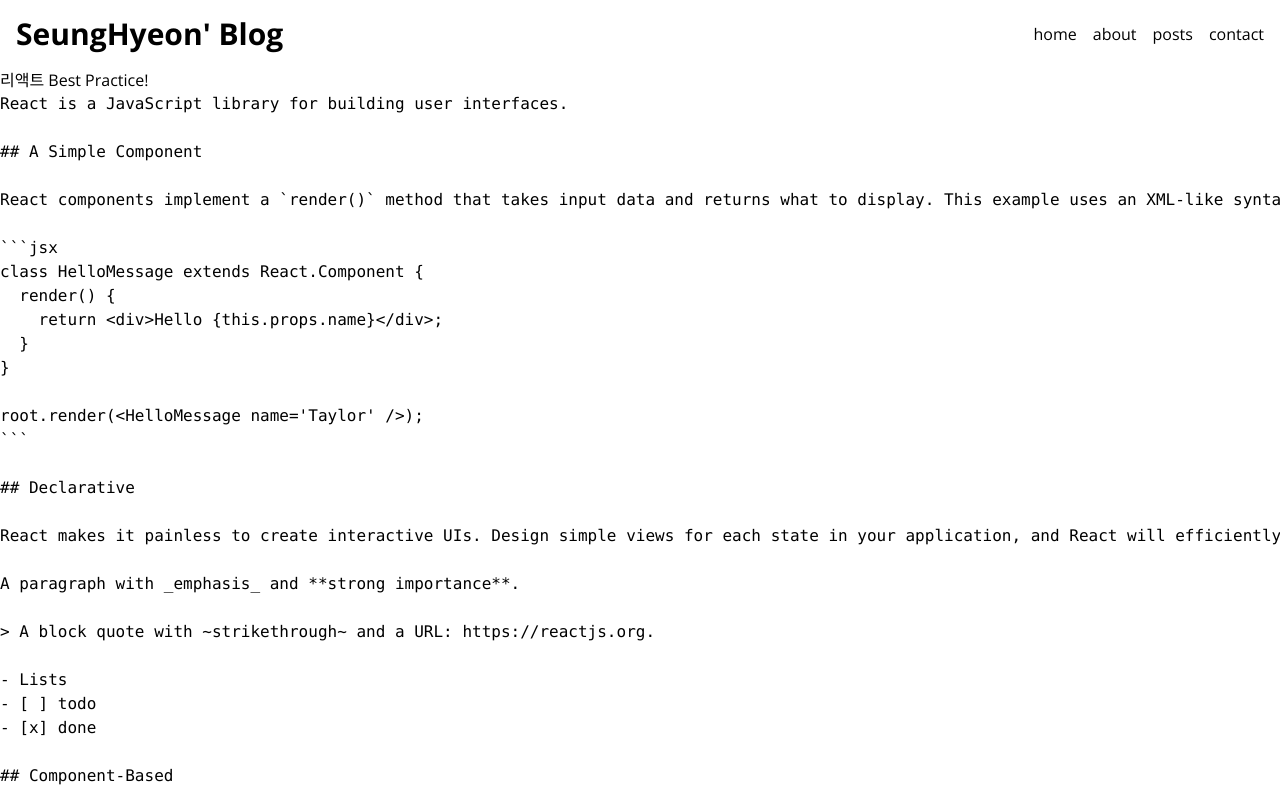
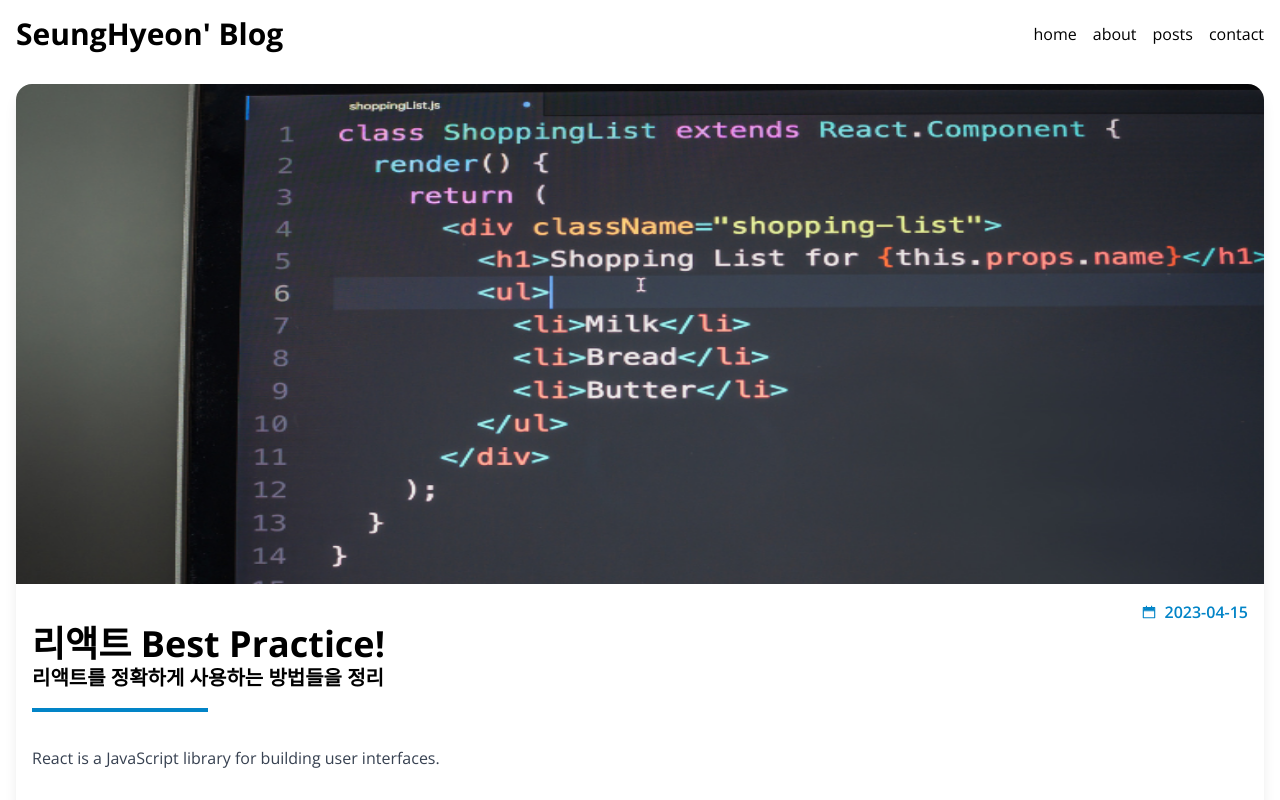
Before and after one commit to tmdgus95/blog, a Next.js app: page /posts/best-react-practices in a window 1280 px wide. Built offline with nearby package versions, Linux system fonts and the light colour scheme.

Commit message:
마크다운 뷰어 사용

```diff
--- a/next.config.js
+++ b/next.config.js
@@ -1,8 +1,18 @@
 /** @type {import('next').NextConfig} */
 const nextConfig = {
-  experimental: {
-    appDir: true,
-  },
-}
+    experimental: {
+        appDir: true,
+    },
+    images: {
+        remotePatterns: [
+            {
+                protocol: 'https',
+                hostname: 'images.unsplash.com',
+                port: '',
+                pathname: '/**',
+            },
+        ],
+    },
+};
 
-module.exports = nextConfig
+module.exports = nextConfig;
--- a/package.json
+++ b/package.json
@@ -17,10 +17,16 @@
     "next": "13.2.4",
     "react": "18.2.0",
     "react-dom": "18.2.0",
+    "react-icons": "^4.8.0",
+    "react-markdown": "^8.0.6",
     "react-multi-carousel": "^2.8.2",
+    "react-syntax-highlighter": "^15.5.0",
+    "remark-gfm": "^3.0.1",
     "typescript": "5.0.2"
   },
   "devDependencies": {
+    "@tailwindcss/typography": "^0.5.9",
+    "@types/react-syntax-highlighter": "^15.5.6",
     "autoprefixer": "^10.4.14",
     "postcss": "^8.4.21",
     "tailwindcss": "^3.2.7"
--- a/src/app/posts/[slug]/page.tsx
+++ b/src/app/posts/[slug]/page.tsx
@@ -1,5 +1,8 @@
+import MarkdownViewer from '@/components/MarkdownViewer';
 import { getPostData } from '@/service/posts';
+import Image from 'next/image';
 import React from 'react';
+import { AiTwotoneCalendar } from 'react-icons/ai';
 
 type Props = {
     params: {
@@ -7,12 +10,28 @@
     };
 };
 export default async function Postpage({ params: { slug } }: Props) {
-    const post = await getPostData(slug);
+    const { title, content, date, description, path } = await getPostData(slug);
 
     return (
-        <>
-            <h1>{post.title}</h1>
-            <pre>{post.content}</pre>
-        </>
+        <article className='rounded-2xl overflow-hidden shadow-lg m-4'>
+            <Image
+                className='w-full h-1/5 max-h-[500px]'
+                src={`/images/posts/${path}.png`}
+                alt={title}
+                width={760}
+                height={420}
+            />
+
+            <section className='flex flex-col p-4'>
+                <div className='flex items-center self-end text-sky-600'>
+                    <AiTwotoneCalendar />
+                    <p className='font-semibold ml-2'>{date.toString()}</p>
+                </div>
+                <h1 className='text-4xl font-bold'>{title}</h1>
+                <p className='text-xl font-bold'>{description}</p>
+                <div className='w-44 border-2 border-sky-600 mt-4 mb-8 ' />
+                <MarkdownViewer children={content} />
+            </section>
+        </article>
     );
 }
--- /dev/null
+++ b/src/components/MarkdownViewer.tsx
@@ -0,0 +1,44 @@
+'use client';
+import React from 'react';
+import ReactMarkdown from 'react-markdown';
+import remarkGfm from 'remark-gfm';
+import { Prism as SyntaxHighlighter } from 'react-syntax-highlighter';
+import { materialDark } from 'react-syntax-highlighter/dist/esm/styles/prism';
+import Image from 'next/image';
+
+export default function MarkdownViewer({ children }: { children: string }) {
+    return (
+        <ReactMarkdown
+            className='prose max-w-none'
+            children={children}
+            remarkPlugins={[remarkGfm]}
+            components={{
+                code({ node, inline, className, children, ...props }) {
+                    const match = /language-(\w+)/.exec(className || '');
+                    return !inline && match ? (
+                        <SyntaxHighlighter
+                            children={String(children).replace(/\n$/, '')}
+                            language={match[1]}
+                            PreTag='div'
+                            {...props}
+                            style={materialDark}
+                        />
+                    ) : (
+                        <code className={className} {...props}>
+                            {children}
+                        </code>
+                    );
+                },
+                img: (image) => (
+                    <Image
+                        className='w-full max-h-60 object-cover'
+                        src={image.src || ''}
+                        alt={image.alt || ''}
+                        width={500}
+                        height={500}
+                    />
+                ),
+            }}
+        />
+    );
+}
--- a/tailwind.config.js
+++ b/tailwind.config.js
@@ -1,8 +1,8 @@
 /** @type {import('tailwindcss').Config} */
 module.exports = {
-    content: ["./src/**/*.{js,ts,jsx,tsx}"],
+    content: ['./src/**/*.{js,ts,jsx,tsx}'],
     theme: {
         extend: {},
     },
-    plugins: [],
+    plugins: [require('@tailwindcss/typography')],
 };
```
Also changed, not shown: 1 other file (tests, documents, lock files or other folders).
